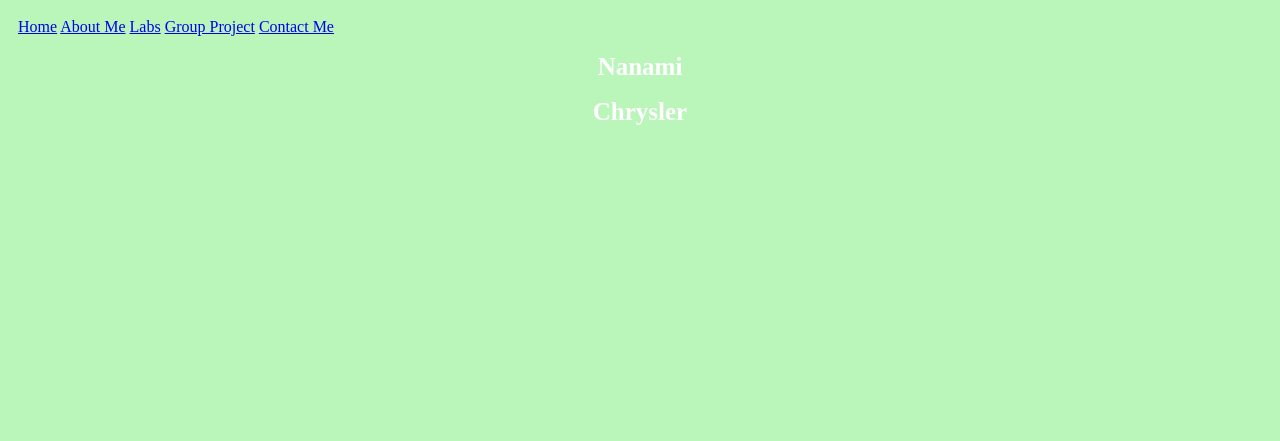
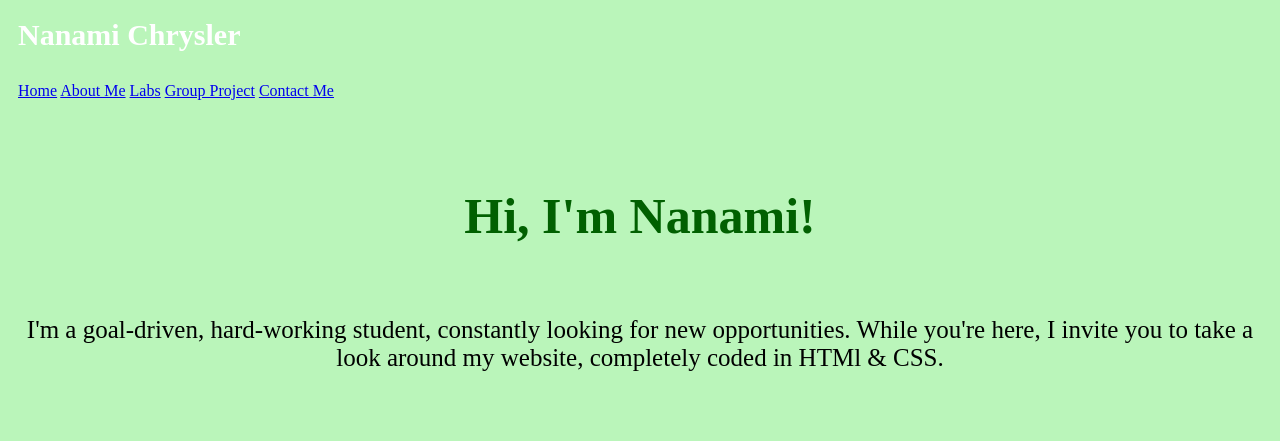
Before and after one commit to nanamichrysler/itws1100-chrysn, a PHP site: page / in a window 1280 px wide. Shown: the top 441 px of the page. Run offline with PHP 8.4, Linux system fonts and the light colour scheme.

Commit message:
lab3
worked more on formatting, made things consistent and added more content

```diff
--- a/index.html
+++ b/index.html
@@ -6,18 +6,19 @@
     <link rel="stylesheet" href="./resources/mySite.css">
   </head>
   <body>
+    <h1>Nanami Chrysler</h1>
     <div class="banner-container">
         <a href="./index.html">Home</a>
         <a href="./aboutMe/aboutme.html">About Me</a>
         <a href="./labs/labs.html">Labs</a>
         <a href="./groupProjects/groupProject.html">Group Project</a>
         <a href="./contactMe/contactme.html">Contact Me</a>
-
-        <div class="name-container">
-          <h1>Nanami</h1>
-          <h1>Chrysler</h1>
-        </div>
     </div>
+    <h4>Hi, I'm Nanami!</h4>
+    <p class="paragraph-home">
+    I'm a goal-driven, hard-working student, constantly looking for new opportunities.
+    While you're here, I invite you to take a look around my website, completely coded in HTMl & CSS.
+    </p>
   </body>
 </html>
 
--- a/resources/mySite.css
+++ b/resources/mySite.css
@@ -4,21 +4,47 @@ body {
 
 h1 {
   color: white;
-  font-size: 25px;
+  font-size: 30px;
+  padding-top: 10px;
+  padding-left: 10px;
 }
+
 h2 {
   color: white;
   font-size: 60px;
+  padding-left: 10px;
 }
+
+h3 {
+  color: black;
+  font-size: 40px;
+  padding-left: 10px;
+}
+
+h4 { /*for homepage*/
+  color: rgb(1, 96, 1);
+  font-size: 50px;
+  text-align: center;
+}
+
 p {
   color: black;
+  padding-top: 5px;
+  padding-bottom: 5px;
+  padding-right: 10px;
+  padding-left: 10px;
 }
 
+.paragraph-home {
+  color: black;
+  font-size: 25px;
+  text-align: center
+}
 .banner-container {
   background-color: rgb(186, 245, 186);
   color: white;
   padding-top: 10px;
-  padding-bottom: 300px;
+  padding-bottom: 20px;
   padding-right: 10px;
   padding-left: 10px;
   text-align: top right;
@@ -54,7 +80,7 @@ p {
 }
 
 .img-headshot { /*headshot image for aboutme */
-  width: 300px;
+  width: 400px;
   height: auto; /* height will adjust proportionally */
 }
 
@@ -62,3 +88,9 @@ p {
   width: 600px;
   height: auto;
 }
+
+.img-banner {
+  width: 1260px;
+  height: 200px;
+  /*object-fit: cover;*/
+}
```
Also changed, not shown: aboutMe/aboutme.html (+33 -10 lines), contactMe/contactme.html (+11 -7 lines), groupProjects/groupProject.html (+7 -5 lines), labs/lab01/lab01.html (+13 -5 lines), labs/lab02/lab02.html (+9 -4 lines), labs/lab03/lab03.html (+13 -5 lines), labs/labs.html (+14 -1 lines), resources/images/rpi image.jpg (added).
